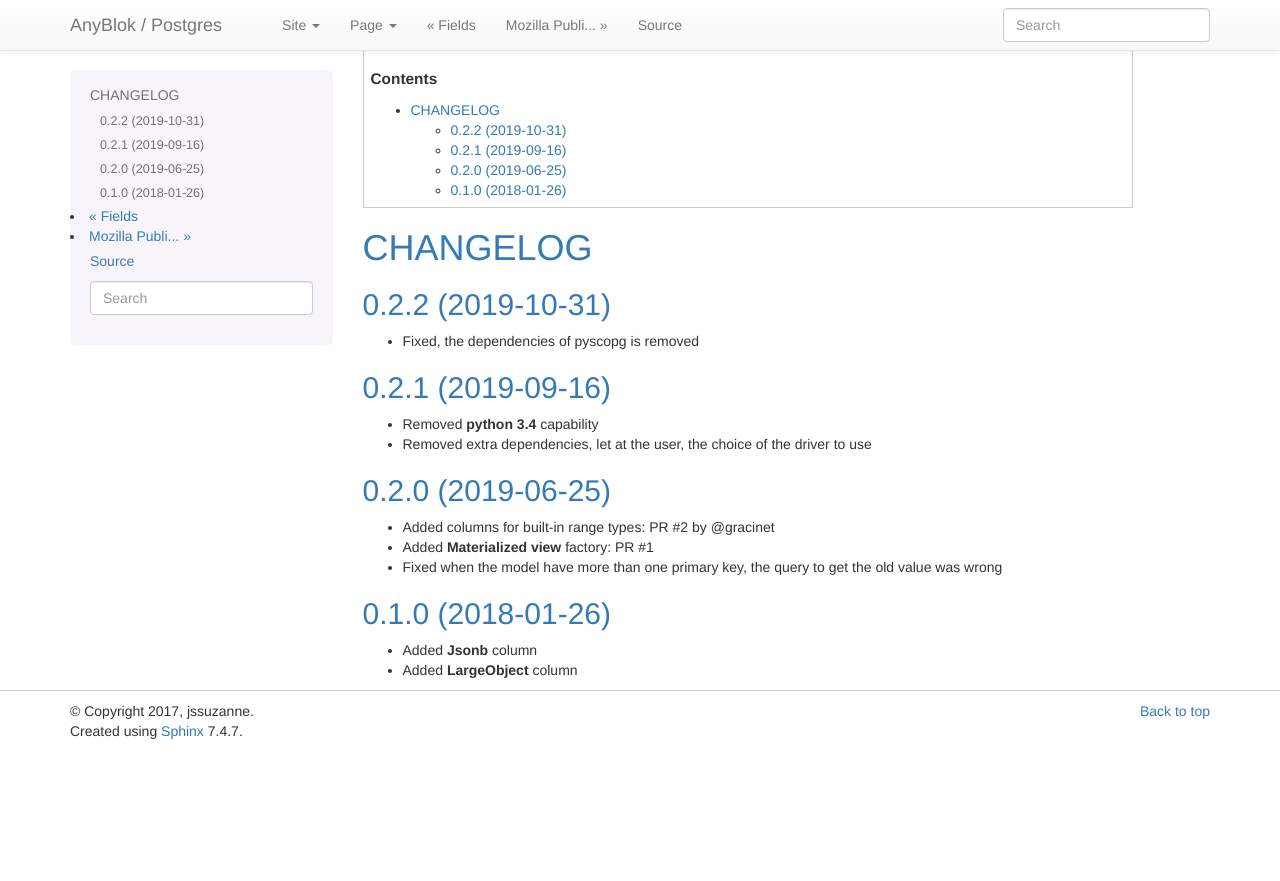
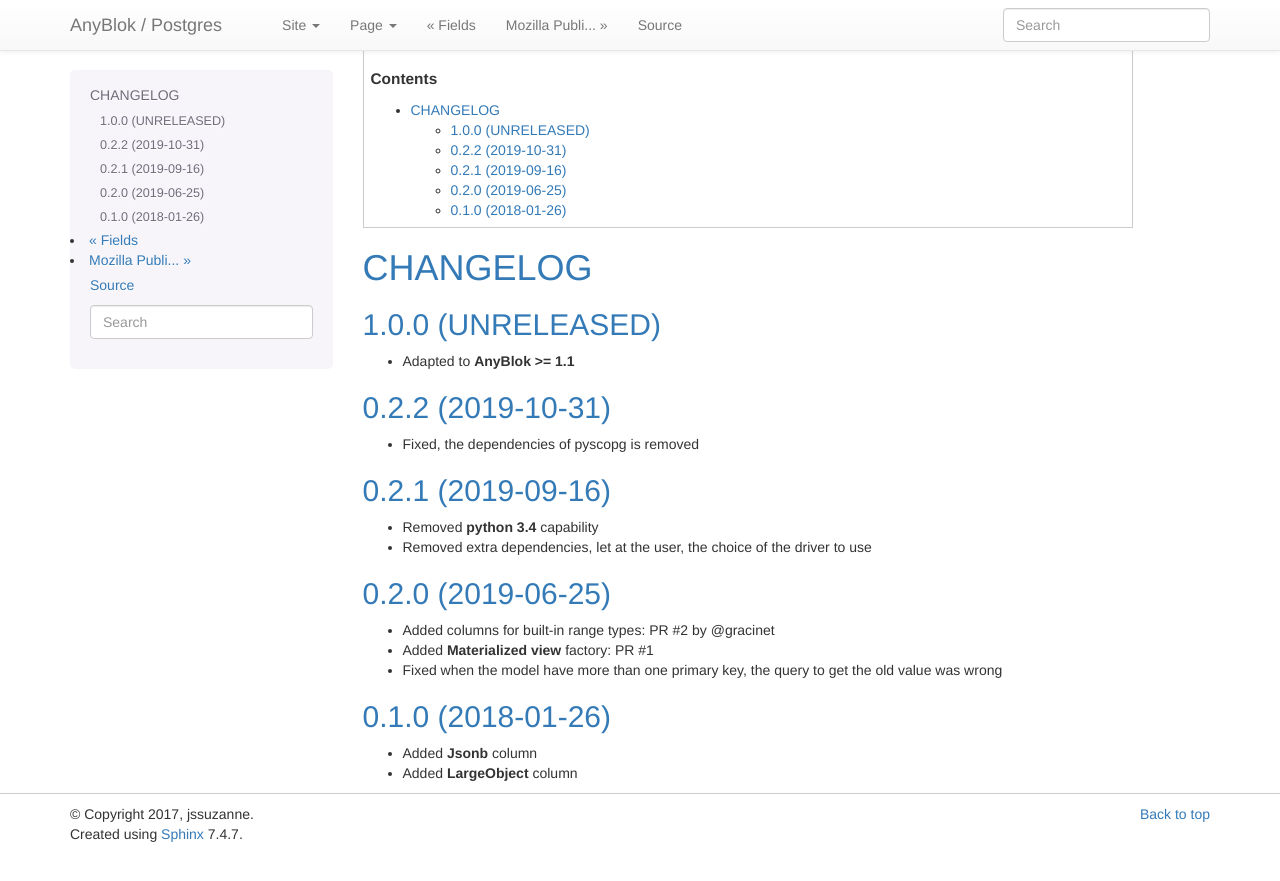
Before and after one commit to AnyBlok/anyblok_postgres, a Sphinx documentation site: the page built from doc/CHANGES.rst, in a window 1280 px wide. Shown: the top 881 px of the page. Built offline with Sphinx 7.4.7, drawn with Linux system fonts in a browser that asks for light colours; the version number could not be read and is left out.

Commit message:
Updated documentation

```diff
--- a/doc/CHANGES.rst
+++ b/doc/CHANGES.rst
@@ -12,6 +12,12 @@
 
 CHANGELOG
 =========
+
+1.0.0 (UNRELEASED)
+------------------
+
+* Adapted to **AnyBlok >= 1.1**
+
 
 0.2.2 (2019-10-31)
 ------------------
--- a/setup.py
+++ b/setup.py
@@ -24,7 +24,7 @@ with open(
     CHANGES = change.read()
 
 requirements = [
-    'anyblok >= 1.2.0',
+    'anyblok >= 1.1.0',
 ]
 
 setup(
```
